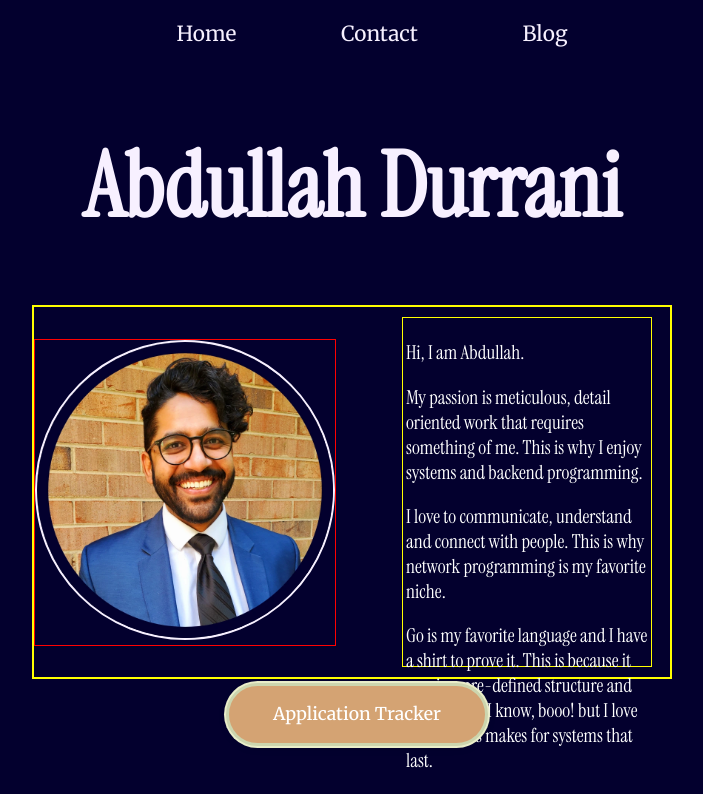
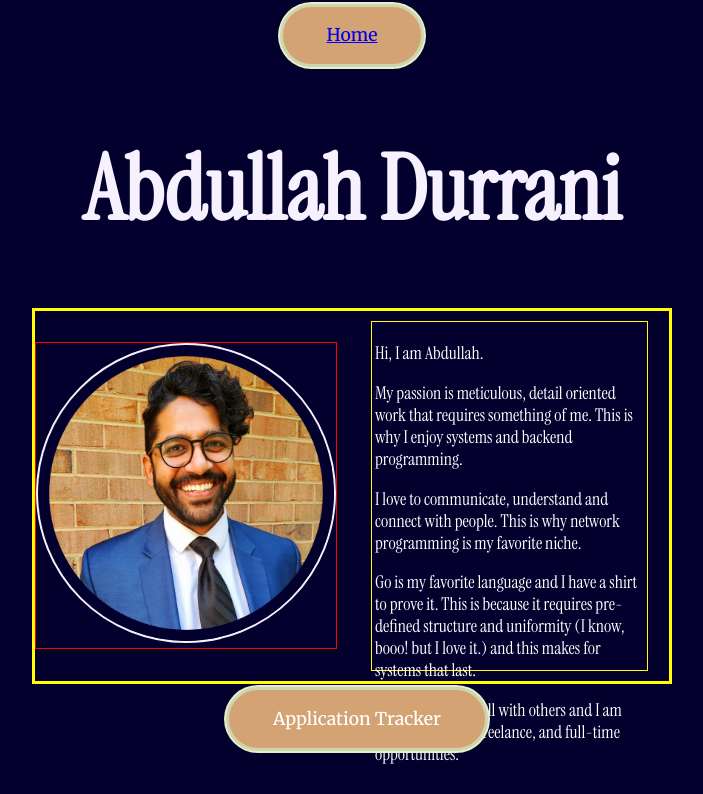
Before and after one commit to bootupAbdullah/personal_webpage, a React (Vite) app in the folder frontend/: page / in a window 1280 px wide. Shown: the top 794 px of the page, without its empty margins (288-991 px from the left). Built offline with nearby package versions, Linux system fonts and the light colour scheme; a web font is replaced by a local one.

Commit message:
experimenting with buttons, changed nav from li to buttons, applying retro styling

```diff
--- a/frontend/src/assets/components/Home/Home.css
+++ b/frontend/src/assets/components/Home/Home.css
@@ -22,8 +22,8 @@
   flex-direction: row;
   justify-content: center;
   align-items: center;
-  gap: 3.5em;
-  border: 2px solid yellow;
+  gap: 1.5em;
+  border: 3px solid yellow;
   width: 50%;
 }
 
@@ -52,7 +52,7 @@
   width: 90%;
   height:350px;
   color:white;
-  font-size: 1.2em;
+  font-size: 1.1em;
   padding: 3px;
   margin: 10px;
 }
--- a/frontend/src/assets/components/Nav/Nav.css
+++ b/frontend/src/assets/components/Nav/Nav.css
@@ -50,6 +50,28 @@
     padding-bottom: 4px;
     transition: color 0.2s;
 }
+
+.nav-buttons {
+background: #7C7C7C;
+	border-bottom: 6px inset rgba(0,0,0,.5);
+	border-left: 6px inset rgba(0,0,0,.5);
+	border-right: 6px inset rgba(255,255,255,.5);
+	border-top: 6px inset rgba(255,255,255,.5);
+	box-sizing: border-box;
+	color: white;
+	cursor: pointer;
+	display: inline-block;
+	font-size: 2.2rem;
+	margin: 1rem;
+	min-width: 200px;
+	padding: .5rem;
+	text-transform: uppercase;
+	width: auto;
+}
+
+
+
+
 
 #nav-buttons a::after {
     content: '';
--- a/frontend/src/assets/components/Nav/Nav.jsx
+++ b/frontend/src/assets/components/Nav/Nav.jsx
@@ -5,11 +5,7 @@ const Nav = () => {
   return (
     <div>
       <nav className='navbar'>
-        <ul id='nav-buttons'>
-          <li id='line-item-1'><Link to="/">Home</Link></li>
-          <li id='line-item-3'><Link to="/contact">Contact</Link></li>
-          <li id='line-item-4'><Link to="/blog">Blog</Link></li>
-        </ul>
+        <button><Link to="/">Home</Link></button>
       </nav>
       <div id='navbar-line'></div>
     </div>
@@ -17,3 +13,9 @@ const Nav = () => {
 }
 
 export default Nav;
+
+        // <ul className='nav-buttons'>
+        //   <li id='line-item-1'><Link to="/">Home</Link></li>
+        //   <li id='line-item-3'><Link to="/contact">Contact</Link></li>
+        //   <li id='line-item-4'><Link to="/blog">Blog</Link></li>
+        // </ul>
```
